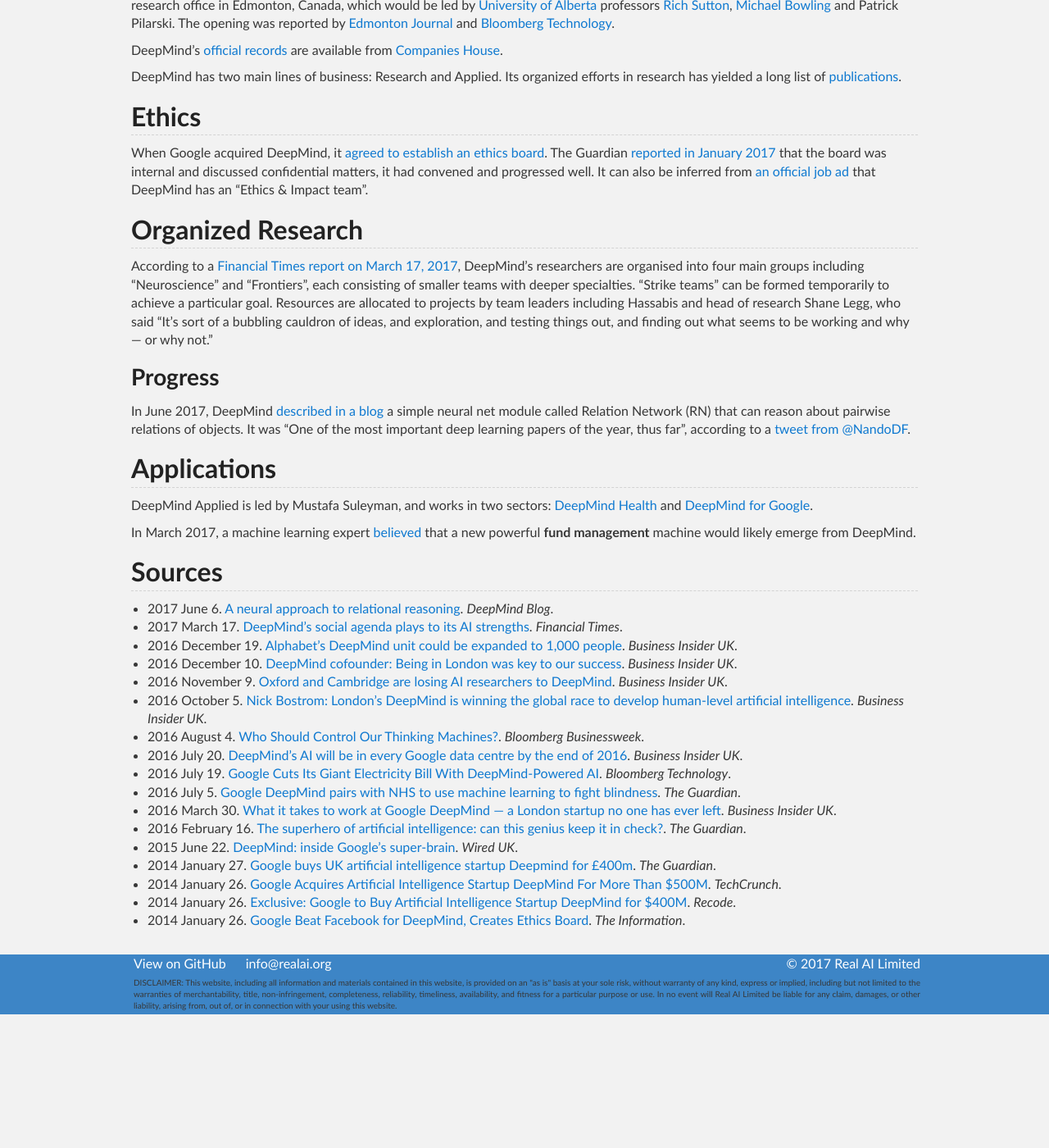
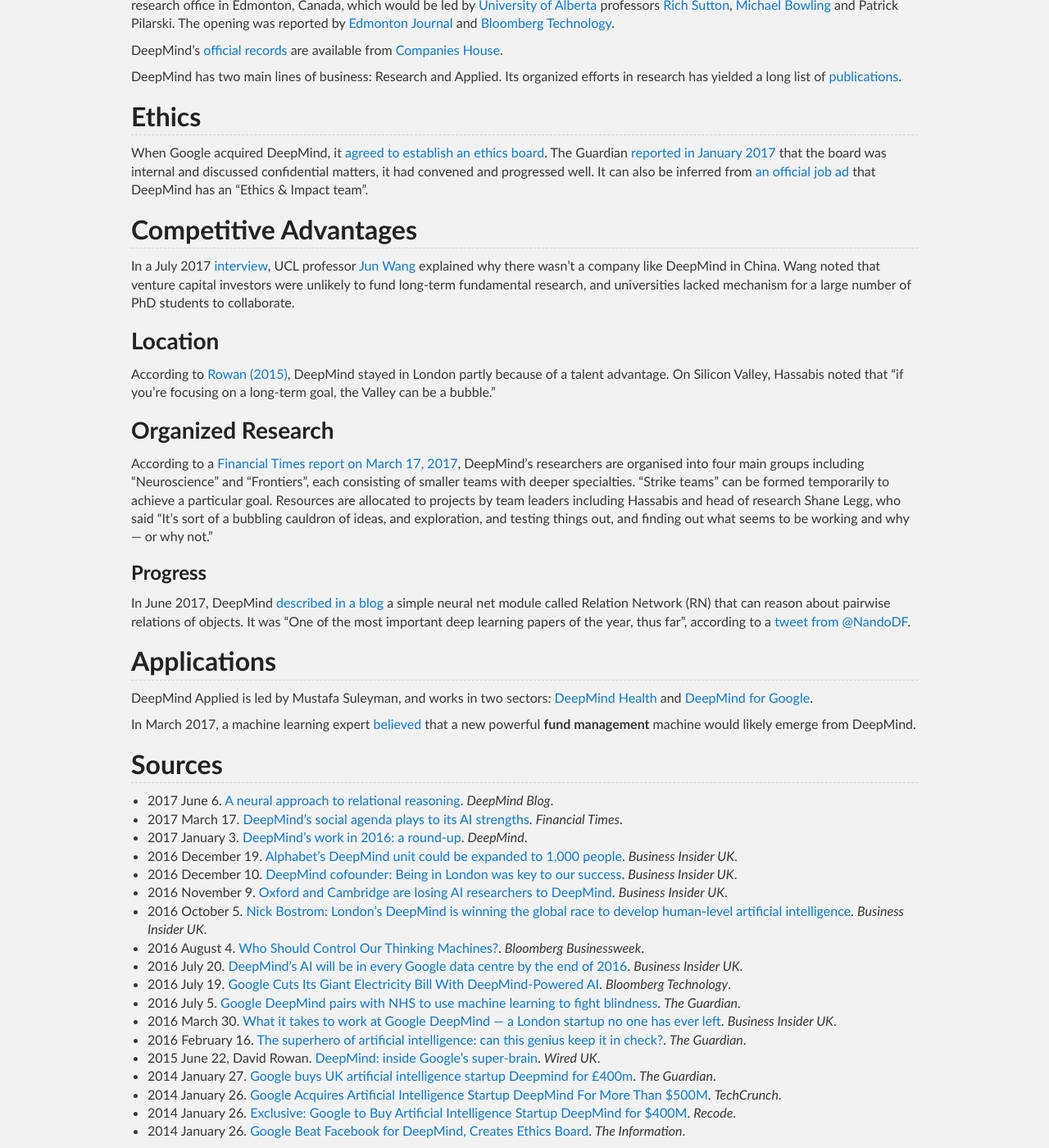
Before and after one commit to Tonywuhk/realai.org, a Jekyll site: the page built from labs/deepmind.md, in a window 1280 px wide and 1400 px high, scrolled down 410 px. Shown: the whole window at 82% size. Built offline with Jekyll 4.4.1, drawn with Linux system fonts in a browser that asks for light colours; our own code applies the rules of GitHub Pages for plain Markdown files; the repository's description, which GitHub fills in, is left out; before the commit the page ends 1647 px from its top, so only the background shows below that.

Commit message:
Update files

```diff
--- a/_layouts/default.html
+++ b/_layouts/default.html
@@ -31,7 +31,7 @@
           <nav>
             <ul>
               <li><a href="/">Home</a></li>
-              <li><a href="/source/">Source</a></li>
+              <li><a href="/sources/">Sources</a></li>
               <li><a href="/about/">About</a></li>
             </ul>
           </nav>
--- a/labs/deepmind.md
+++ b/labs/deepmind.md
@@ -18,11 +18,19 @@
 
 When Google acquired DeepMind, it [agreed to establish an ethics board](https://www.theinformation.com/google-beat-facebook-for-deepmind-creates-ethics-board). The Guardian [reported in January 2017](https://www.theguardian.com/technology/2017/jan/26/google-deepmind-ai-ethics-board) that the board was internal and discussed confidential matters, it had convened and progressed well. It can also be inferred from [an official job ad](https://deepmind.com/careers/655890/) that DeepMind has an "Ethics & Impact team".
 
-## Organized Research
+## Competitive Advantages
+
+In a July 2017 [interview](https://www.leiphone.com/news/201707/3tgq679xJMqKGhxM.html), UCL professor [Jun Wang](http://web4.cs.ucl.ac.uk/staff/jun.wang/blog/) explained why there wasn't a company like DeepMind in China. Wang noted that venture capital investors were unlikely to fund long-term fundamental research, and universities lacked mechanism for a large number of PhD students to collaborate.
+
+### Location
+
+According to [Rowan (2015)](http://www.wired.co.uk/article/deepmind), DeepMind stayed in London partly because of a talent advantage. On Silicon Valley, Hassabis noted that "if you're focusing on a long-term goal, the Valley can be a bubble."
+
+### Organized Research
 
 According to a [Financial Times report on March 17, 2017](https://www.ft.com/content/cada14c4-d366-11e6-b06b-680c49b4b4c0), DeepMind’s researchers are organised into four main groups including “Neuroscience” and “Frontiers”, each consisting of smaller teams with deeper specialties. "Strike teams" can be formed temporarily to achieve a particular goal. Resources are allocated to projects by team leaders including Hassabis and head of research Shane Legg, who said "It’s sort of a bubbling cauldron of ideas, and exploration, and testing things out, and finding out what seems to be working and why — or why not."
 
-### Progress
+#### Progress
 
 In June 2017, DeepMind [described in a blog](https://deepmind.com/blog/neural-approach-relational-reasoning/) a simple neural net module called Relation Network (RN) that can reason about pairwise relations of objects. It was "One of the most important deep learning papers of the year, thus far", according to a [tweet from @NandoDF](https://twitter.com/NandoDF/status/871979114726641664).
 
@@ -36,6 +44,7 @@
 
 * 2017 June 6. [A neural approach to relational reasoning](https://deepmind.com/blog/neural-approach-relational-reasoning/). *DeepMind Blog*.
 * 2017 March 17. [DeepMind’s social agenda plays to its AI strengths](https://www.ft.com/content/cada14c4-d366-11e6-b06b-680c49b4b4c0). *Financial Times*.
+* 2017 January 3. [DeepMind’s work in 2016: a round-up](https://deepmind.com/blog/deepmind-round-up-2016/). *DeepMind*.
 * 2016 December 19. [Alphabet's DeepMind unit could be expanded to 1,000 people](http://uk.businessinsider.com/alphabet-deepmind-could-be-expanded-1000-people-google-london-report-2016-12). *Business Insider UK*.
 * 2016 December 10. [DeepMind cofounder: Being in London was key to our success](http://uk.businessinsider.com/deepmind-cofounder-london-success-google-2016-12). *Business Insider UK*.
 * 2016 November 9. [Oxford and Cambridge are losing AI researchers to DeepMind](http://uk.businessinsider.com/oxbridge-ai-researchers-to-deepmind-2016-11). *Business Insider UK*.
@@ -46,7 +55,7 @@
 * 2016 July 5. [Google DeepMind pairs with NHS to use machine learning to fight blindness](https://www.theguardian.com/technology/2016/jul/05/google-deepmind-nhs-machine-learning-blindness). *The Guardian*.
 * 2016 March 30. [What it takes to work at Google DeepMind — a London startup no one has ever left](http://www.businessinsider.com/heres-what-it-takes-to-work-at-google-deepmind-an-ai-lab-that-no-one-has-ever-left-2016-3). *Business Insider UK*.
 * 2016 February 16. [The superhero of artificial intelligence: can this genius keep it in check?](https://www.theguardian.com/technology/2016/feb/16/demis-hassabis-artificial-intelligence-deepmind-alphago). *The Guardian*.
-* 2015 June 22. [DeepMind: inside Google's super-brain](http://www.wired.co.uk/article/deepmind). *Wired UK*.
+* 2015 June 22, David Rowan. [DeepMind: inside Google's super-brain](http://www.wired.co.uk/article/deepmind). *Wired UK*.
 * 2014 January 27. [Google buys UK artificial intelligence startup Deepmind for £400m](https://www.theguardian.com/technology/2014/jan/27/google-acquires-uk-artificial-intelligence-startup-deepmind). *The Guardian*.
 * 2014 January 26. [Google Acquires Artificial Intelligence Startup DeepMind For More Than $500M](https://techcrunch.com/2014/01/26/google-deepmind/). *TechCrunch*.
 * 2014 January 26. [Exclusive: Google to Buy Artificial Intelligence Startup DeepMind for $400M](https://www.recode.net/2014/1/26/11622732/exclusive-google-to-buy-artificial-intelligence-startup-deepmind-for). *Recode*.
```
Also changed, not shown: course/tensorflow/README.md (+8 -3 lines), industry/README.md (+3 -2 lines), labs/google-brain-publications.md (+1 -0 lines), policies.md (+1 -0 lines), sources.md (renamed from source.md, +2 -2 lines).
